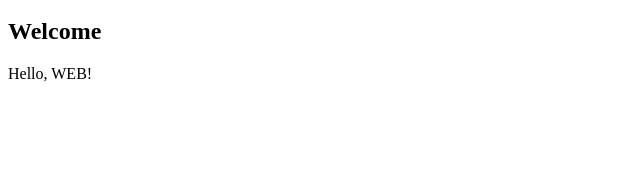
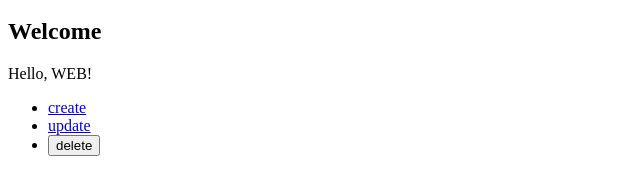
Before and after one commit to egoing/purejs-crud-tutorial, a plain HTML site: page index.html in a window 1280 px wide. Shown: the part 136-330 px from the top of the page, without its empty margins (0-640 px from the left). Drawn offline with Linux system fonts and the light colour scheme.

Commit message:
control 구현

```diff
--- a/index.html
+++ b/index.html
@@ -70,9 +70,16 @@
             function create(){}
             function update(){}
             function del(){}
-            function control(){}
+            function control(){
+                document.querySelector('#control').innerHTML = `
+                    <li><a href="/create">create</a></li>
+                    <li><a href="/update">update</a></li>
+                    <li><input type="button" value="delete"></li>
+                `;
+            }
             nav();
             welcome();
+            control();
         </script>
     </body>
 </html>
```
